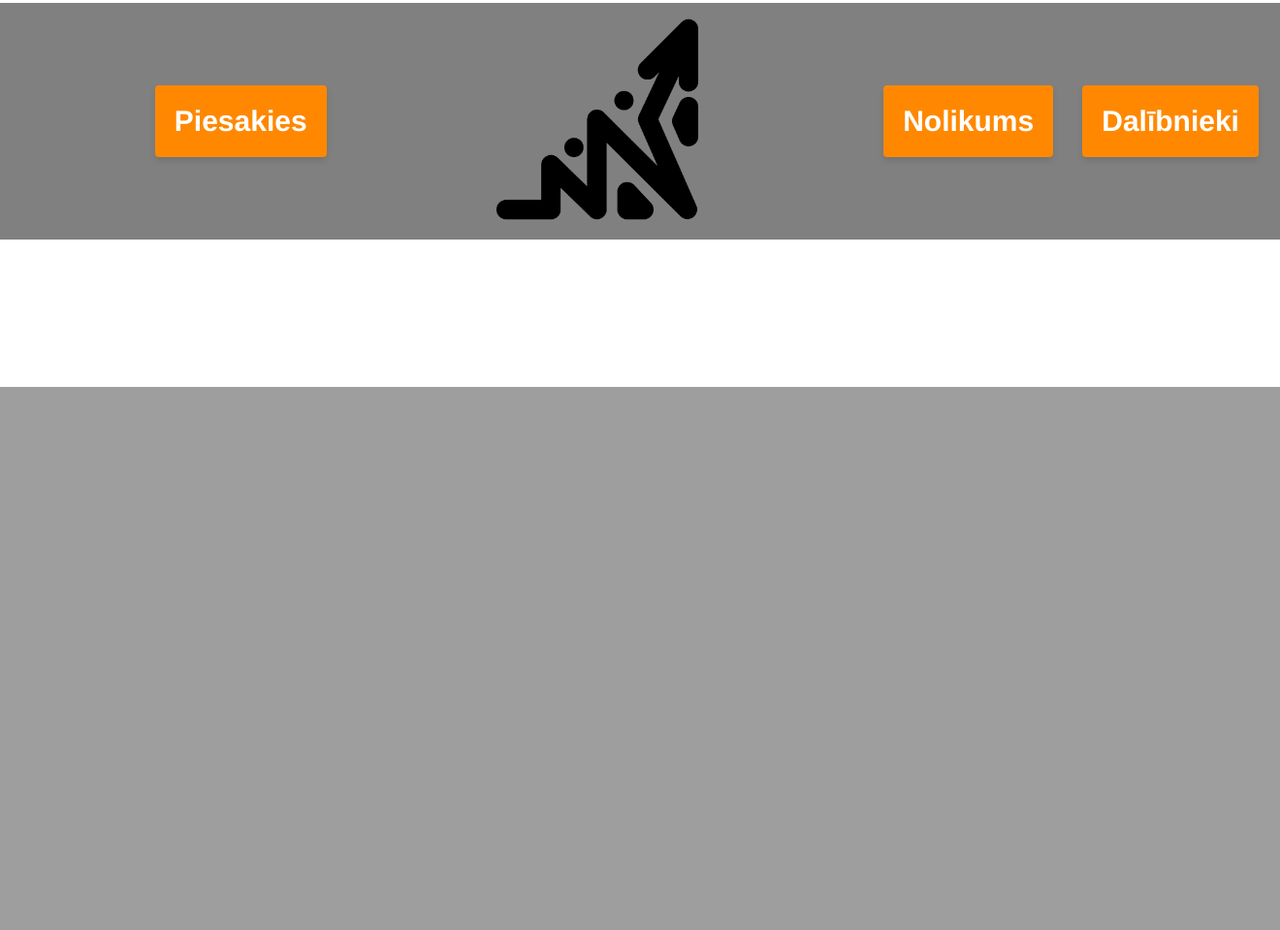
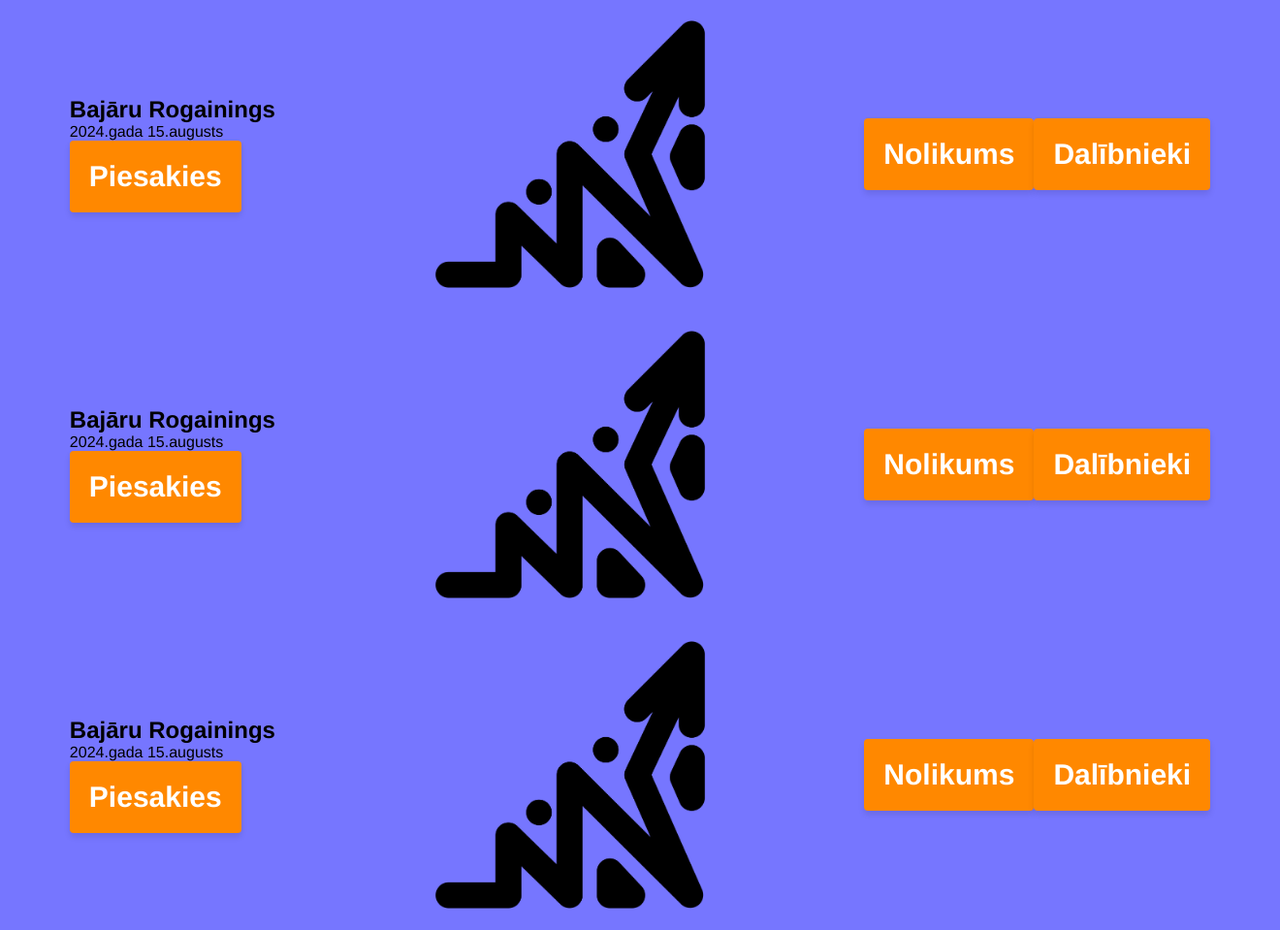
Before and after one commit to ntp7/ntp7.github.io, a PHP site: page / in a window 1320 px wide. Shown: the part 401-1360 px from the top of the page at 97% size. Before the commit the page ends 800 px from the top, so only its background shows below. Run offline with PHP 8.4, Linux system fonts and the light colour scheme.

Commit message:
fadetoblack

```diff
--- a/index.html
+++ b/index.html
@@ -10,11 +10,7 @@
 </head>
 
 <body>
-<header class="header">
-  <div class="socials">
-    lol
-  </div>
-</header>
+  <header class="headerr">
 <nav class="phone-bar">
 <div onclick=showSidebar()><a href="#"><svg xmlns="http://www.w3.org/2000/svg" height="48px" viewBox="0 -960 960 960" width="48px" fill="#e8eaed"><path d="M120-240v-80h720v80H120Zm0-200v-80h720v80H120Zm0-200v-80h720v80H120Z"/></svg></a></div>
 </nav>
@@ -51,17 +47,20 @@
       </div>
     <img src="images/logo.png" alt="logoright" class="logoright">
 </nav>
-
+</header>
 <main>
 <section class="video">
   <!-- <video autoplay muted loop id="myVideo">
     <source src="images/vid.mp4" type="video/mp4">
   </video> -->
-  <img src="images/forest.jpeg">
+  <h2>Kpunkts<br></h2>
+  <h1>Radām kopš 1998.gada</h1>
 </section>
 
 <section class="notikums">
   <div class="piesakies">
+    <h1>Bajāru Rogainings</h1>
+    <div>2024.gada 15.augusts</div>
     <button>Piesakies</button>
   </div>
   <div class="logo">
@@ -72,6 +71,35 @@
     <div><button>Dalībnieki</button></div>
   </div>
 </section>
+<section class="notikums">
+  <div class="piesakies">
+    <h1>Bajāru Rogainings</h1>
+    <div>2024.gada 15.augusts</div>
+    <button>Piesakies</button>
+  </div>
+  <div class="logo">
+    <img src="images/black.png">
+  </div>
+  <div class="noda">
+    <div><button>Nolikums</button></div>
+    <div><button>Dalībnieki</button></div>
+  </div>
+</section>
+<section class="notikums">
+  <div class="piesakies">
+    <h1>Bajāru Rogainings</h1>
+    <div>2024.gada 15.augusts</div>
+    <button>Piesakies</button>
+  </div>
+  <div class="logo">
+    <img src="images/black.png">
+  </div>
+  <div class="noda">
+    <div><button>Nolikums</button></div>
+    <div><button>Dalībnieki</button></div>
+  </div>
+</section>
+
 </main>
 </body>
 </html>
--- a/styles.css
+++ b/styles.css
@@ -4,11 +4,6 @@
     font-family: Helvetica Neue, Helvetica, Arial, sans-serif;
     margin: 0;
     padding: 0;
-  }
-
-  /* header */
-  .header{
-    display: none;
   }
 
   /* Navigation Bar */
@@ -22,6 +17,7 @@
     align-items: center;
     justify-content: space-between;
     padding: 0 20px;
+    height: 50px;
   }
   .close a svg{
     display: block;
@@ -49,7 +45,7 @@
   }
   .sidebar ul li{
     display: inline-block;
-    line-height: 60px;
+    line-height: 50px;
     width: 100%;
   }
   .sidebar ul li a{
@@ -86,15 +82,17 @@
       position: absolute;
       left: 0;
       width: 100%;
-      background-color: black;
-      align-items: center;
+      height: 80px;
+      background: rgb(0, 0, 0);
+      background: linear-gradient(180deg, rgb(0, 0, 0) 52%, rgba(0,0,0,0) 100%);
+      align-items: flex-start;
       justify-content: space-around;
       padding: 0 20px;
       }
       .nav-bar ul li{
         list-style: none;
         display: inline-block;
-        line-height: 60px;
+        line-height: 50px;
       }
       .nav-bar ul li a{
         display: block;
@@ -109,7 +107,7 @@
       background-color: rgb(52, 52, 52);
       }
       .logoleft, .logoright{
-        height: 100%;
+        height: 60px;
         width: 60px;
       }
       .sidebar{
@@ -125,37 +123,62 @@
   }
 
   /* Video looping */
-  .video img{
-    object-fit: cover;
+  .video{
+    height: 50vh;
     width: 100%;
-    height: 50vh;
-    z-index: -1;
+    background-image: url(images/forest.jpeg);
+    background-repeat: no-repeat;
+    background-position: center;
+    background-size: cover;
+    padding: 5px 0 0 0;
+    display: flex;
+    align-items: center;
+    flex-direction: column;
+    justify-content: center;
+  }
+  .video h2{
+    color: white;
+    font-size: 60px;
+    text-align: center;
+    text-shadow: 2px 2px 8px #111;
+    margin: 5px;
+  }
+  .video h1{
+    color: white;
+    font-size: 20px;
+    font-style: italic;
+    text-align: center;
+    text-shadow: 2px 2px 8px #111;
   }
 
   /* Sekcija */
   .notikums{
-    background: gray;
+    background: rgb(118, 118, 255);
     display: flex;
-    justify-content: space-evenly;
+    justify-content: space-around;
     align-items: center;
+    height: auto;
+  }
+  @media screen and (max-width:810px) {
+    .notikums{
+      display: block;
+    }
+  }
+  .logo{
+    display: flex;
   }
   .logo img{
-    width: 100%;
-    height: 30vh;
+    width: auto;
+    height: 40vh;
   }
-
   .noda{
-    width: 20%;
     display: flex;
-    justify-content: space-evenly;
-  }
-  .noda div{
-    padding: 15px;
+    justify-content: space-around;
   }
   button {
     display: block;
-    width: 100%;
-    padding: 20px;
+    width: auto;
+    padding: 20px 20px;
     font-weight: bold;
     background: rgb(255, 136, 0);
     color: white;
```
